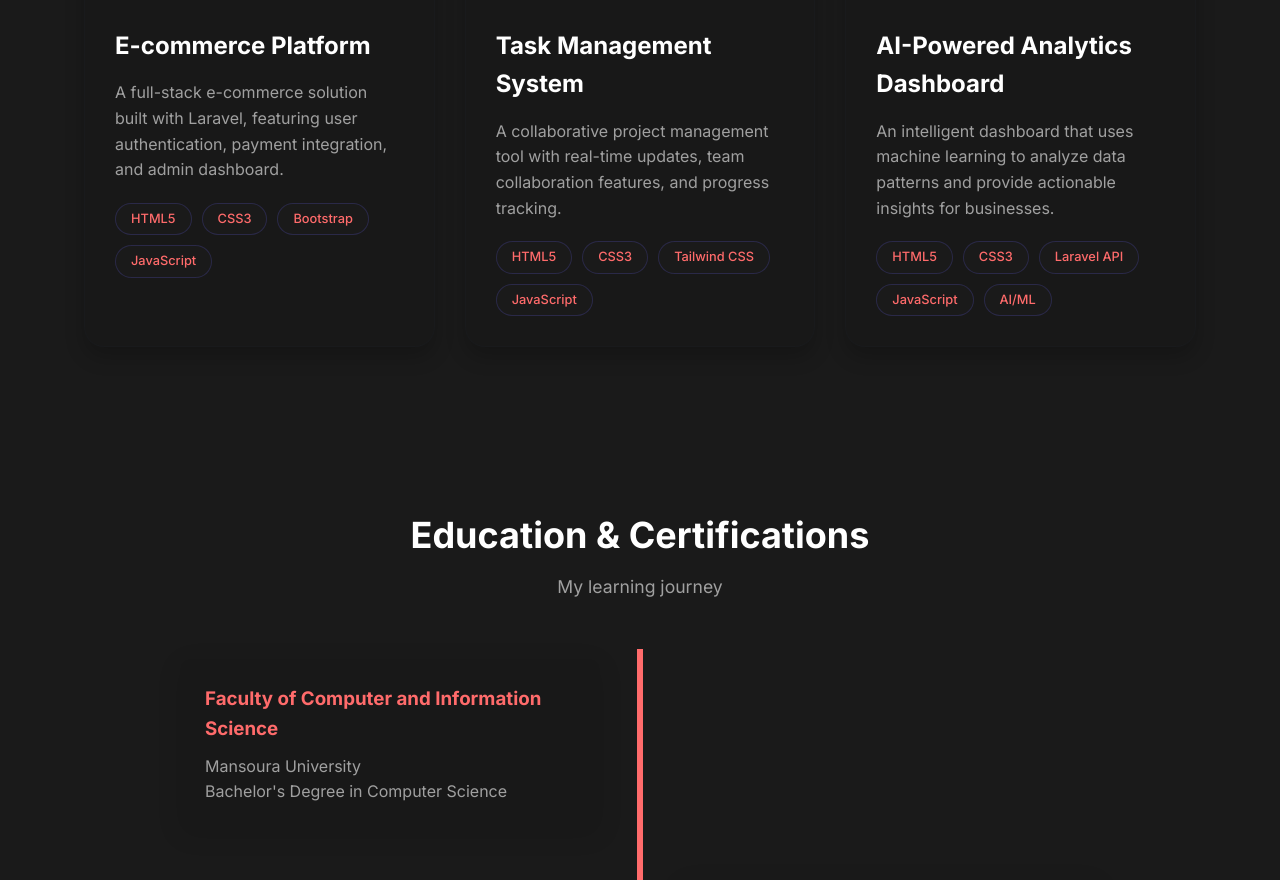
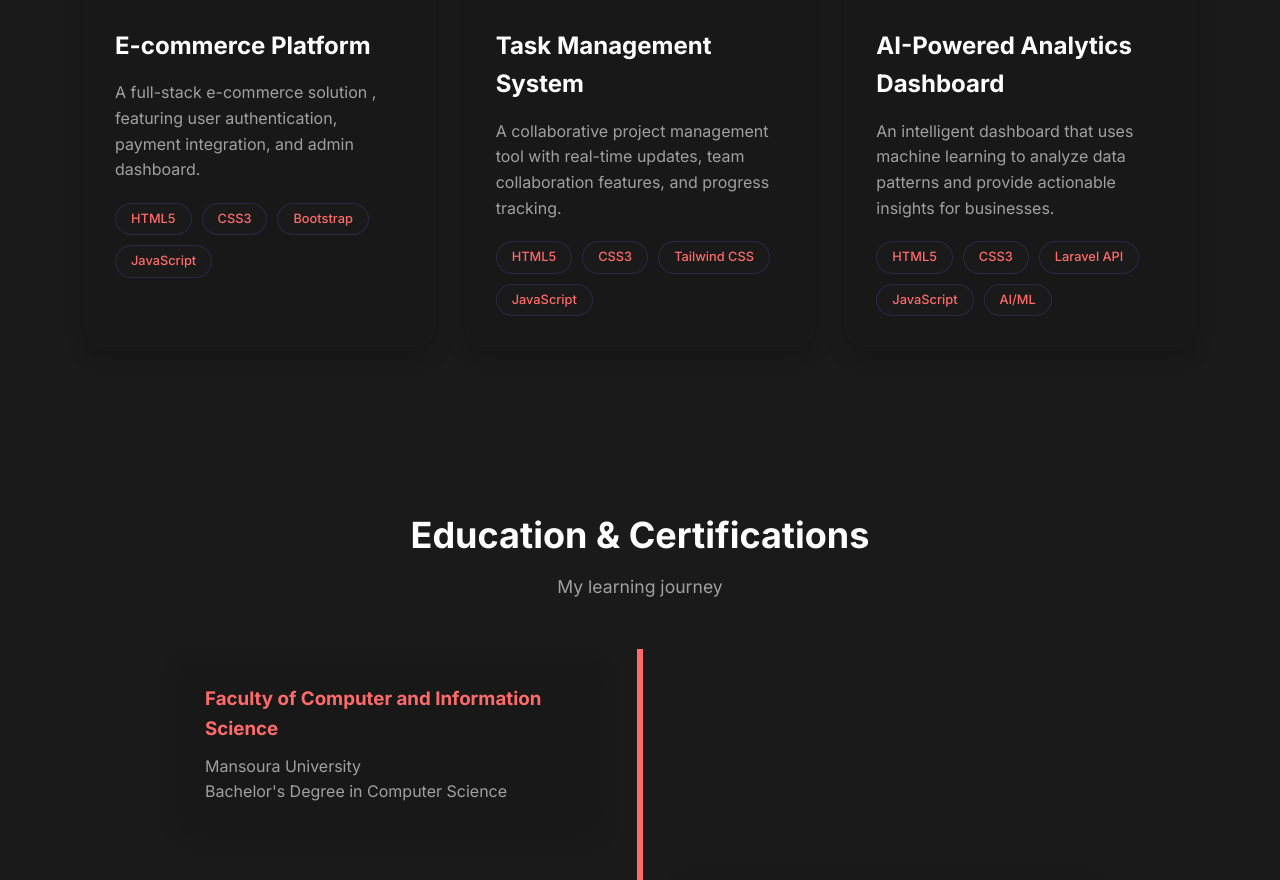
Before and after one commit to ayabasheer/portfolio, a plain HTML site: page index.html in a window 1280 px wide. Shown: the part 2111-2991 px from the top of the page. Drawn offline with Linux system fonts and the light colour scheme.

Commit message:
4th commit

```diff
--- a/index.html
+++ b/index.html
@@ -119,7 +119,7 @@
                     </div>
                     <div class="project-content">
                         <h3>E-commerce Platform</h3>
-                        <p>A full-stack e-commerce solution built with Laravel, featuring user authentication, payment integration, and admin dashboard.</p>
+                        <p>A full-stack e-commerce solution , featuring user authentication, payment integration, and admin dashboard.</p>
                         <div class="project-tech">
                             <span class="tech-tag">HTML5</span>
                             <span class="tech-tag">CSS3</span>
```
